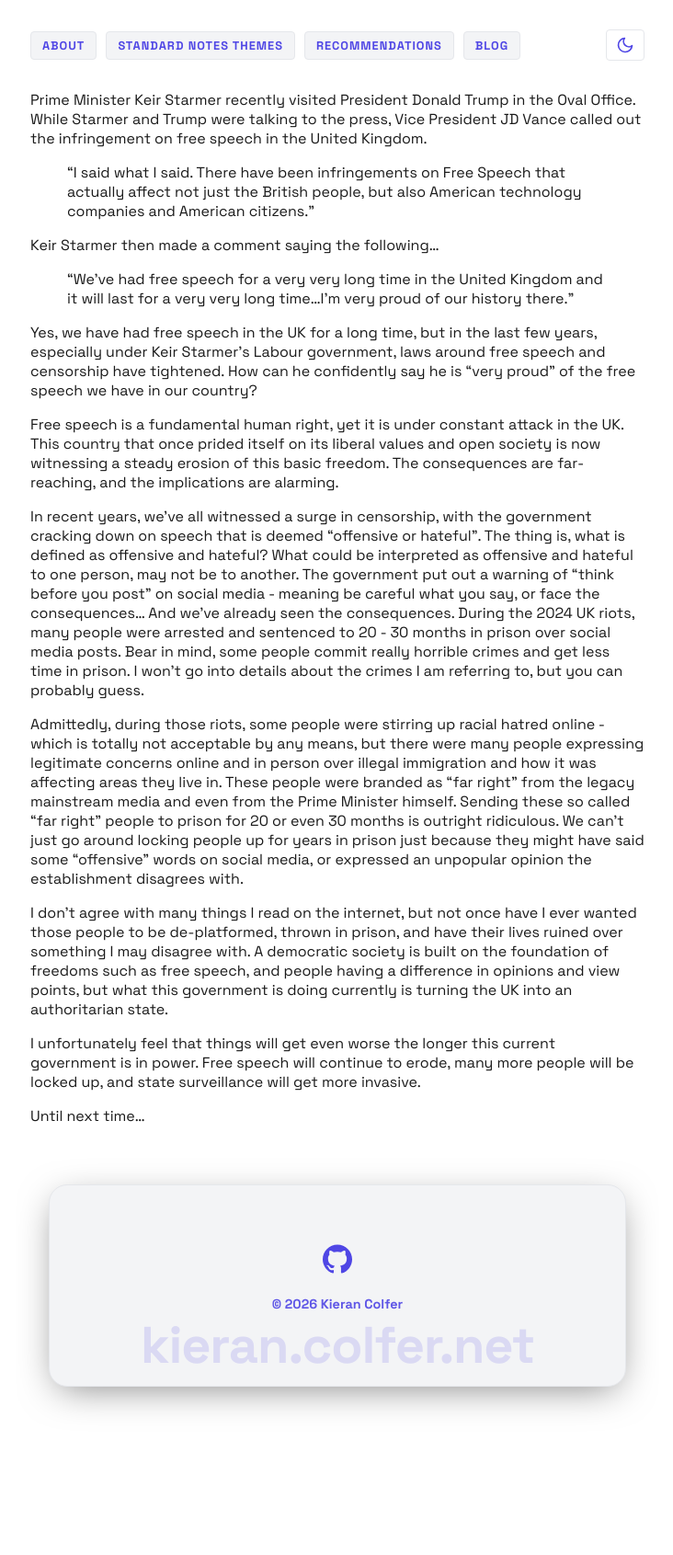
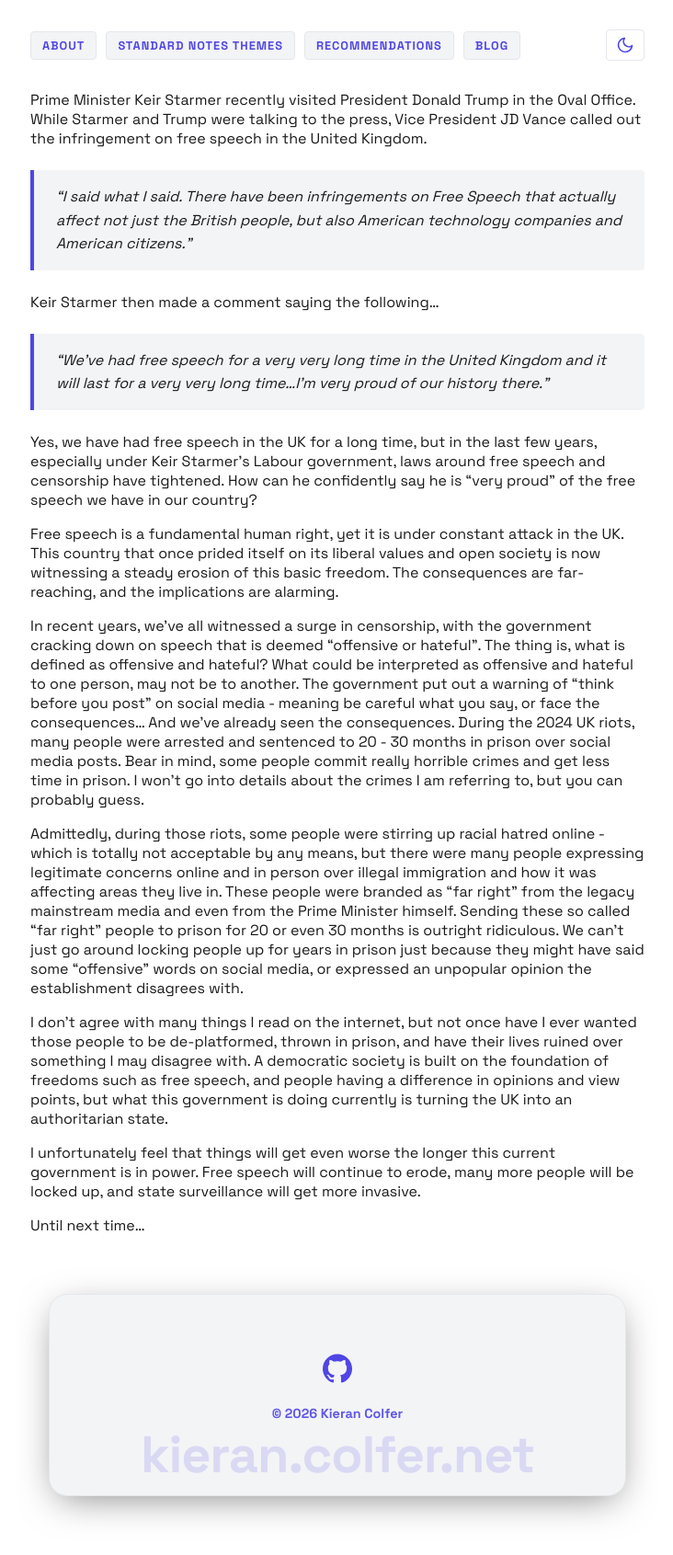
Before and after one commit to PASSK3YS/PASSK3YS.github.io, a Jekyll site: the page built from _posts/2025-03-01-freedom-of-speech-is-being-eroded-in-the-uk.md, in a window 1280 px wide. Shown: the whole page at 92% size, without its empty margins (273-1005 px from the left). Built offline with Jekyll 4.4.1, drawn with Linux system fonts in a browser that asks for light colours; before the commit the page ends 1572 px from its top, so only the background shows below that.

Commit message:
chore: improve quote blocks

```diff
--- a/assets/css/style.css
+++ b/assets/css/style.css
@@ -24,7 +24,7 @@ html, body { overflow-x: hidden; }
     --accent-glow: rgba(79, 70, 229, 0.1);
 }
 
-body, nav a, .footer-card, .profile-img, pre, code, h1, h2, h3, a {
+body, nav a, .footer-card, .profile-img, pre, code, h1, h2, h3, a, blockquote {
     transition: background-color 0.3s ease, color 0.3s ease, border-color 0.3s ease, box-shadow 0.3s ease;
 }
 
@@ -284,3 +284,18 @@ img, video, iframe {
     box-shadow: 0 0 15px var(--accent-glow);
     border: 1px solid var(--border);
 }
+
+blockquote {
+    margin: 1.5rem 0;
+    padding: 0.5rem 1.5rem;
+    border-left: 4px solid var(--accent);
+    background-color: var(--nav-bg);
+    border-radius: 0 4px 4px 0;
+    font-style: italic;
+    color: var(--text);
+}
+
+blockquote p {
+    margin: 0.5rem 0;
+    line-height: 1.6;
+}
```
